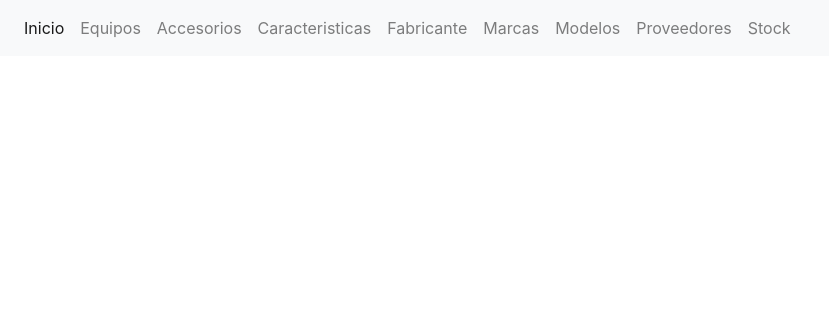
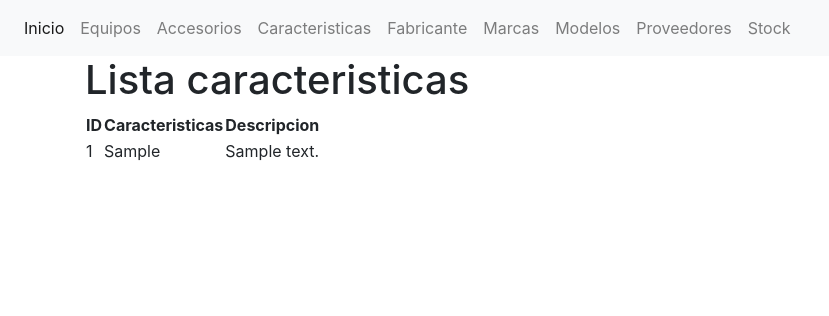
Before and after one commit to sofigonzalezz1/EFI_parte_1, a Flask app: template templates/caracteristica_list.html in a window 1280 px wide. Shown: the top 316 px of the page, without its empty margins (0-829 px from the left). Run offline with Flask 3, Linux system fonts and the light colour scheme; the template is opened without the code that fills it: values that come from a table or form of the project are taken from there, others are empty; tables that the repository leaves empty hold one stand-in row (values such as "Sample post"); some libraries are stand-ins or nearby versions.

Commit message:
caracteristicas

```diff
--- a/app.py
+++ b/app.py
@@ -11,7 +11,7 @@ app.config["SQLALCHEMY_TRACK_MODIFICATION"] = False
 db = SQLAlchemy(app)
 migrate = Migrate(app, db)
 
-from models import Marca, Pais, Caracteristica, Stock, Accesorio, Persona, Fabricante, Equipo
+from models import db, Marca, Pais, Caracteristica, Stock, Accesorio, Persona, Fabricante, Equipo
 
 @app.route('/')
 def index():
--- a/templates/caracteristica_list.html
+++ b/templates/caracteristica_list.html
@@ -1 +1,19 @@
 {% extends "base_template.html" %}
+
+{% block content %}
+    <h1>Lista caracteristicas</h1>
+    <table>
+        <tr>
+            <th>ID</th>
+            <th>Caracteristicas</th>
+            <th>Descripcion</th>
+        </tr>
+        {% for caracteristica in Caracteristicas %}
+        <tr>
+            <td>{{ caracteristica.id }}</td>
+            <td>{{ caracteristica.caracteristicas }}</td>
+            <td>{{ caracteristica.descripcion }}</td>
+        </tr>
+        {% endfor %}
+    </table>
+{% endblock %}
```
Also changed, not shown: templates/accesorio_list.html (+17 -0 lines).
